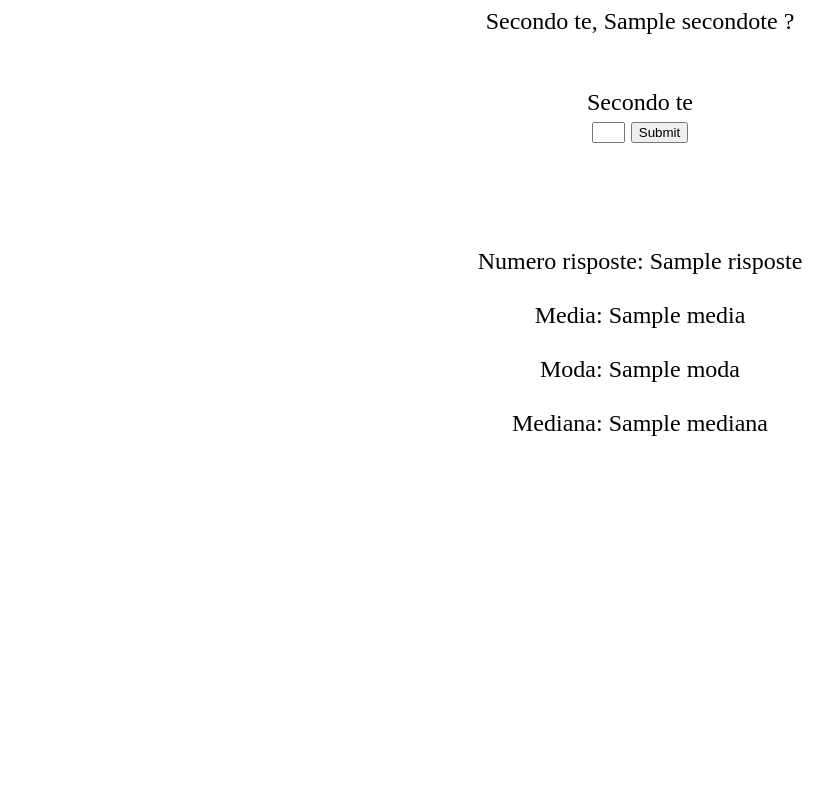
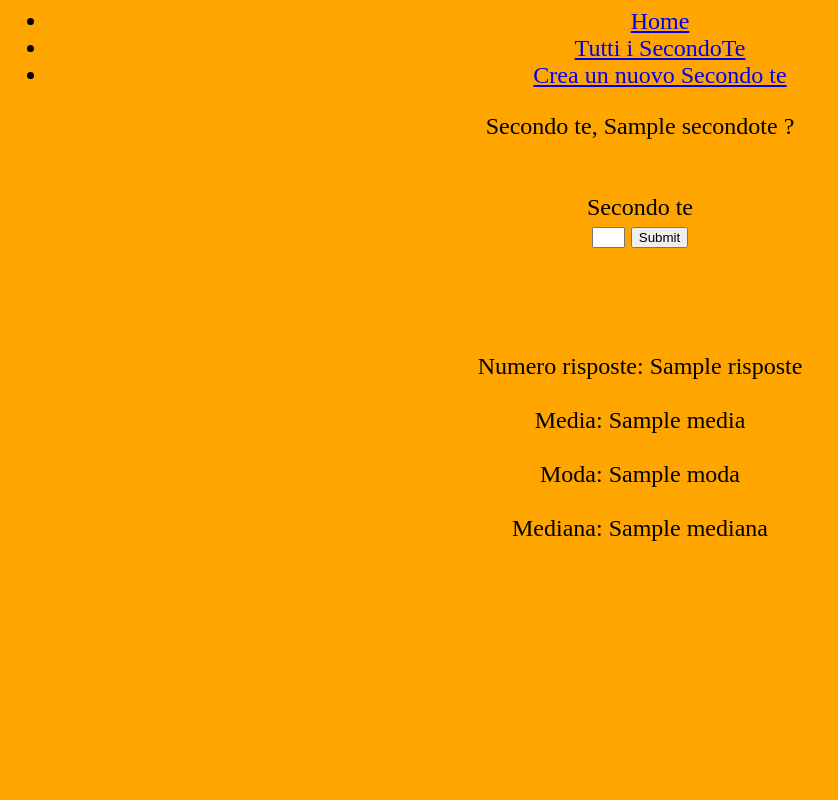
Before and after one commit to DarioValastro/SecondoTe, a Flask app: template templates/index.html in a window 1280 px wide. Shown: the whole page, without its empty margins (0-838 px from the left). Run offline with Flask 2, Linux system fonts and the light colour scheme; the template is opened without the code that fills it: values that come from a table or form of the project are taken from there, most other values are stand-ins (such as "Sample title", 1, 10 or a date in 2020); some libraries are stand-ins or nearby versions.

Commit message:
Added Menu

```diff
--- a/app.py
+++ b/app.py
@@ -18,38 +18,56 @@ col = db.SecondoTe  # Here SecondoTe is my collection
 cur = col.find()
 
 mongo = PyMongo(app)
- #variabili di sistema
+# variabili di sistema
 app.domanda = ''
-app.element = {}
-
+app.elements = []
+for doc in cur:
+    print(doc)
+    app.elements.append(doc)
 
 
 class ToEstimateForm(FlaskForm):
-    #number = FloatField('Secondo te', validators=[DataRequired(), NumberRange(min=0, max=100, message=(
-    #    'Number must be between 0 and 100'))])
+    '''number = FloatField('Secondo te', validators=[DataRequired(), NumberRange(min=0, max=100, message=(
+    #    'Number must be between 0 and 100'))])'''
     number = FloatField('Secondo te', validators=[DataRequired()])
     submit = SubmitField('Submit')
 
 
 @app.route('/')
+def hello_world():
+    form = ToEstimateForm(request.form)
+    return render_template('index.html', secondoTe=app.elements[0], form=form)
+
+
+@app.route('/')
+@app.route('/secondoTe/<idSecondoTe>')
+def secondoTe(idSecondoTe=None):
+    form = ToEstimateForm(request.form)
+    return render_template('index.html', secondoTe=app.elements[int(idSecondoTe)-1], form=form)
+
+
+@app.route('/allSecondoTe')
+def allSecondoTe():
+    return render_template('allSecondoTe.html', listSecondoTe=app.elements)
+
+
+@app.route('/newSecondote')
+def newSecondoTe():
+    return render_template('newSecondote.html')
+
+
 @app.route('/home')
-def hello_world():
-    for doc in cur:
-        print(doc)
-        form = ToEstimateForm(request.form)
-        app.domanda = doc['secondote']
-        app.element = doc
-        return render_template('index.html', secondoTe=doc, form=form)
-
+def home():
+    return render_template('home.html')
 
 
 @app.route('/result', methods=['POST', 'GET'])
 def result():
-    app.element['risposte'] = app.element['risposte'] + 1
-    app.element['media'] = app.element['sommarisposte'] + 1
-    app.element['mediana'] = app.element['sommarisposte'] + 1
-    app.element['moda'] = app.element['sommarisposte'] + 1
-    return render_template('result.html', secondoTe=app.element, domanda=app.domanda)
+    app.elements[0]['risposte'] = app.elements[0]['risposte'] + 1
+    app.elements[0]['media'] = app.elements[0]['sommarisposte'] + 1
+    app.elements[0]['mediana'] = app.elements[0]['sommarisposte'] + 1
+    app.elements[0]['moda'] = app.elements[0]['sommarisposte'] + 1
+    return render_template('result.html', secondoTe=app.elements[0])
 
 
 if __name__ == '__main__':
--- /dev/null
+++ b/static/stile.css
@@ -0,0 +1,5 @@
+body {
+    background-color: orange;
+    text-align: center;
+    font-size: x-large;
+}
--- a/templates/index.html
+++ b/templates/index.html
@@ -1,8 +1,9 @@
 <html>
-    <head>
-        <title>Secondo Te</title>
-    </head>
-<body style="text-align: center;font-size: x-large">
+   {% include 'modules/head.html' %}
+<body>
+
+{% include 'modules/menu.html' %}
+
 Secondo te, {{ secondoTe['secondote'] }} ?
   <br>  <br>  <br>
 <form action="{{ url_for('result') }}" method="post">
--- /dev/null
+++ b/templates/modules/head.html
@@ -0,0 +1,5 @@
+<head>
+    <title>Secondo Te</title>
+    <!-- import style -->
+    <link  href = "/static/stile.css" rel = "stylesheet" type="text/css"/>
+</head>
--- /dev/null
+++ b/templates/modules/menu.html
@@ -0,0 +1,6 @@
+<ul id="menu">
+    <li><a href="{{ url_for('home') }}">Home</a></li>
+    <!--<li class="active">-->
+    <li><a href="{{ url_for('allSecondoTe') }}">Tutti i SecondoTe</a></li>
+    <li><a href="{{ url_for('newSecondoTe') }}">Crea un nuovo Secondo te</a></li>
+</ul>
```
Also changed, not shown: templates/allSecondoTe.html (added, +13 -0 lines), templates/home.html (added, +8 -0 lines), templates/newSecondote.html (added, +8 -0 lines), templates/result.html (+6 -5 lines), templates/tornaindietro.html (deleted, +0 -21 lines).
